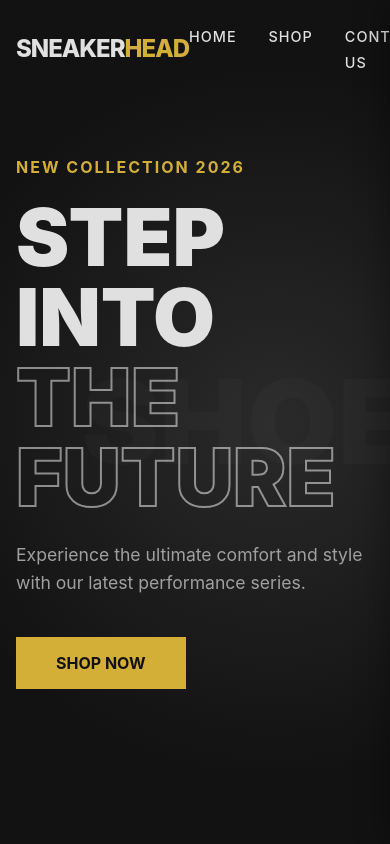
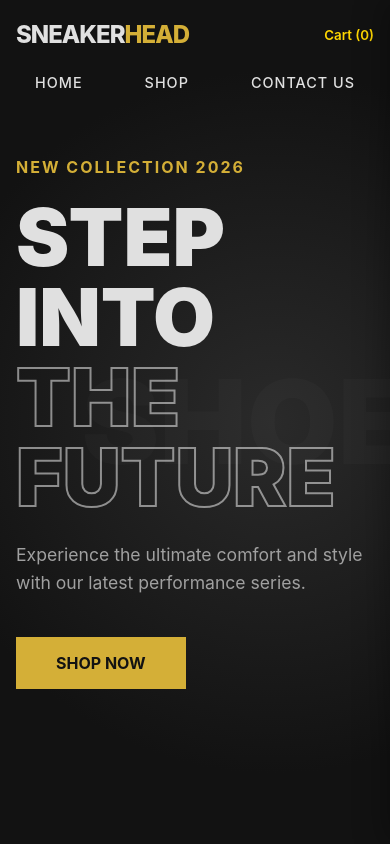
Before and after one commit to iamtakura/shoe-store, a React (Vite) app: page / in a window 390 px wide. Shown: the top 844 px of the page. Built offline with nearby package versions, Linux system fonts and the light colour scheme.

Commit message:
Refactor Header.css with responsive design
Added responsive styles for header component.

```diff
--- a/src/components/Header.css
+++ b/src/components/Header.css
@@ -64,3 +64,36 @@
     cursor: pointer;
     color: #FFD700;
 }
+
+@media (max-width: 768px) {
+    .header {
+        padding: 1rem 0;
+    }
+
+    .header-container {
+        flex-wrap: wrap;
+        gap: 1rem;
+    }
+
+    .logo {
+        order: 1;
+    }
+
+    .cart-icon {
+        order: 2;
+    }
+
+    .nav {
+        order: 3;
+        width: 100%;
+        display: flex;
+        justify-content: center;
+    }
+
+    .nav ul {
+        gap: 1.5rem;
+        width: 100%;
+        justify-content: space-around;
+        /* Distribute evenly */
+    }
+}
```
